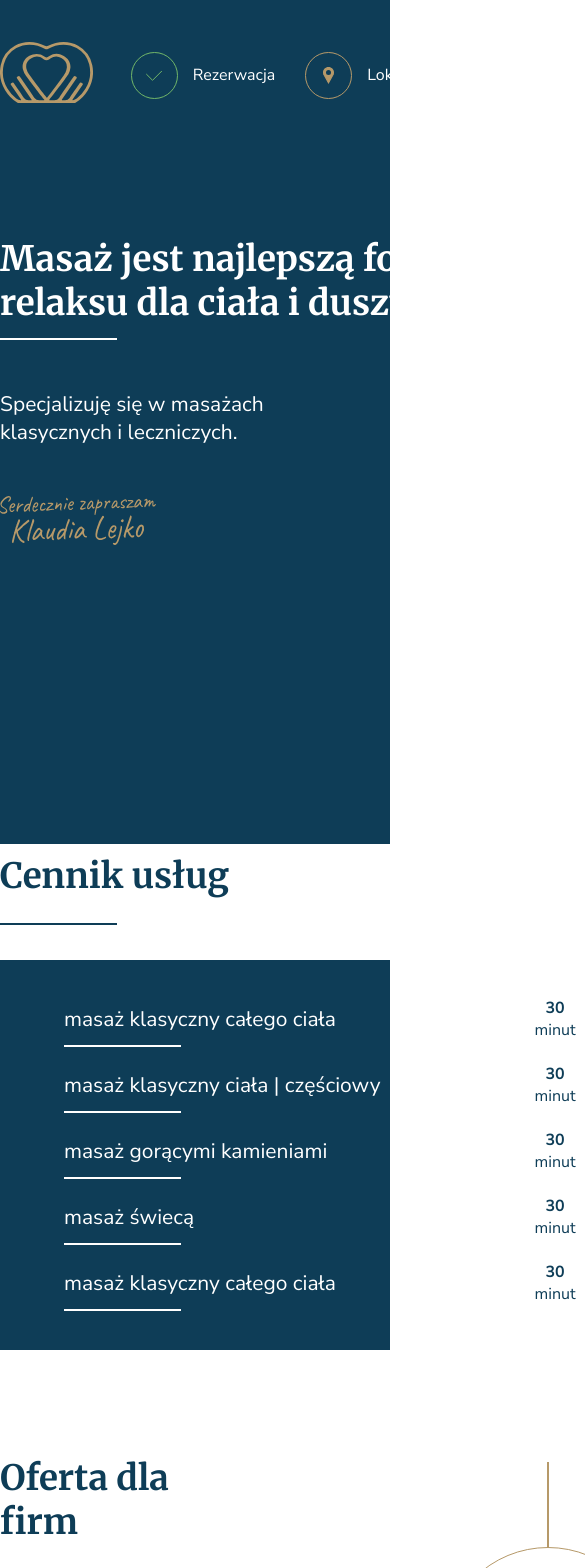
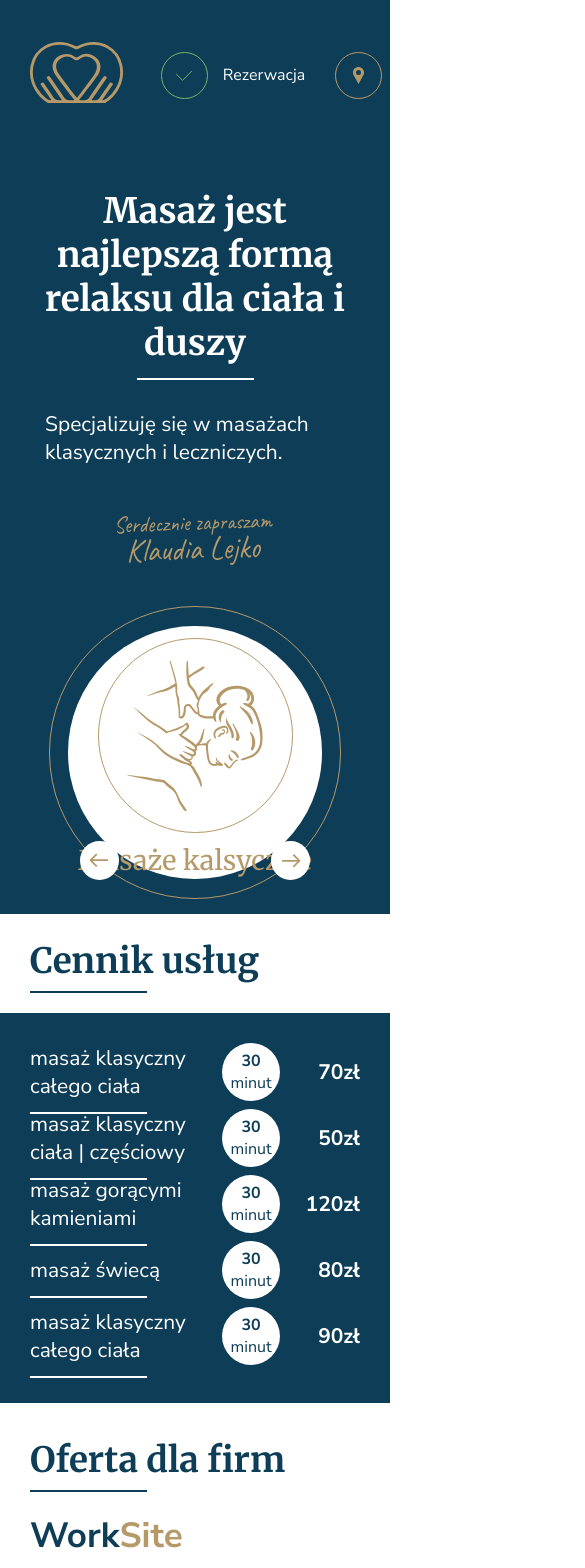
Before and after one commit to DBakalarski/swiat-masazu, a React (Create React App) app: page / in a window 390 px wide. Shown: the top 1568 px of the page, 585 px wide, since content can reach past the window. Built offline with nearby package versions, Linux system fonts and the light colour scheme.

Commit message:
Works as tablet view

```diff
--- a/src/App.scss
+++ b/src/App.scss
@@ -42,3 +42,11 @@ section {
         max-width: 1550px;
     }
 }
+
+@media (max-width: 992px) {
+    section {
+        width: 100vw;
+        padding: 0 30px;
+        overflow-x: hidden;
+    }
+}
--- a/src/Components/Header/Header.module.scss
+++ b/src/Components/Header/Header.module.scss
@@ -11,3 +11,14 @@
 .header_content {
     display: flex;
 }
+
+@media (max-width: 992px) {
+    .header {
+        height: auto;
+    }
+
+    .header_content {
+        flex-direction: column;
+        align-items: center;
+    }
+}
--- a/src/Components/Header/HeaderMenuClose.module.scss
+++ b/src/Components/Header/HeaderMenuClose.module.scss
@@ -4,7 +4,7 @@
     display: flex;
     padding-top: 42px;
     align-items: center;
-    width:600px;
+    width: 600px;
 }
 
 .nav {
@@ -13,7 +13,8 @@
 
 }
 
-.logo, .nav_item {
+.logo,
+.nav_item {
     cursor: pointer;
 }
 
@@ -36,7 +37,7 @@
 }
 
 .description {
-    margin-top: 128px;
+    margin-top: 80px;
     max-width: 600px;
 }
 
@@ -56,3 +57,36 @@
 .sign {
     padding-top: 50px;
 }
+
+@media (max-width: 992px) {
+    .header_menu {
+        width: auto;
+        justify-content: center;
+        ;
+    }
+
+    .description {
+        max-width: unset;
+        display: flex;
+        flex-direction: column;
+        align-items: center;
+    }
+
+    .main_description h1 {
+        text-align: center;
+    }
+
+    .separator {
+
+        margin: 13px auto 30px auto;
+    }
+
+    .header_container {
+        width: 100%;
+    }
+
+    .header_menu {
+        justify-content: space-between;
+        width: 100%;
+    }
+}
--- a/src/Components/Header/Slider.module.scss
+++ b/src/Components/Header/Slider.module.scss
@@ -24,13 +24,14 @@
         right: 50%;
         z-index: 0;
     }
+
     &::after {
         content: '';
         width: 100%;
         height: 100%;
         border: 1px solid $secondary-color;
         position: absolute;
-    z-index:1;
+        z-index: 1;
         border-radius: 50%;
         flex-shrink: 0;
     }
@@ -44,7 +45,6 @@
     @extend %center;
     flex-direction: column;
     position: relative;
-    ;
 }
 
 .circle_small {
@@ -100,3 +100,46 @@
         width: 4vw;
     }
 }
+
+@media (max-width: 992px) {
+    .slider {
+        margin-top: 50px;
+        width: 75vw;
+        height: 75vw;
+    }
+
+    .circle_big {
+        width: 65vw;
+        height: 65vw;
+    }
+
+    .circle_small {
+        width: 50vw;
+        height: 50vw;
+
+        img {
+            width: 70%;
+        }
+    }
+
+    .arrow_left {
+        left: 3vw;
+
+        img {
+            width: 10vw;
+        }
+    }
+
+    .arrow_right {
+        right: 3vw;
+
+        img {
+            width: 10vw;
+        }
+    }
+
+    .slider_title {
+        position: relative;
+        top: 10px;
+    }
+}
--- a/src/Components/OfficeOffer/OfficeOffer.module.scss
+++ b/src/Components/OfficeOffer/OfficeOffer.module.scss
@@ -198,3 +198,31 @@
         height: 380px;
     }
 }
+
+@media (max-width: 992px) {
+    .office {
+        overflow-y: hidden;
+    }
+
+    .office_container {
+        flex-direction: column;
+        padding-top: 0;
+        margin-top: 25px;
+    }
+
+    .separator {
+        margin-top: 8px;
+        margin-bottom: 20px;
+    }
+
+    .button {
+        font-size: 20px;
+        font-weight: bold;
+        border-width: 2px;
+        ;
+    }
+
+    .cricle_button {
+        display: block;
+    }
+}
--- a/src/Components/PregnantOffer/PregnantOffer.module.scss
+++ b/src/Components/PregnantOffer/PregnantOffer.module.scss
@@ -92,3 +92,14 @@
 }
 
 @media (min-width: 1600px) {}
+
+@media (max-width: 992px) {
+    .pregnant_container {
+        display: flex;
+        flex-direction: column;
+    }
+
+    .description_container {
+        align-items: flex-start;
+    }
+}
--- a/src/Components/Pricing/PriceItem.module.scss
+++ b/src/Components/Pricing/PriceItem.module.scss
@@ -80,3 +80,10 @@
         width: 80%;
     }
 }
+
+
+@media (max-width: 992px) {
+    .price_item {
+        width: 100%;
+    }
+}
--- a/src/Components/Pricing/Pricing.module.scss
+++ b/src/Components/Pricing/Pricing.module.scss
@@ -11,7 +11,6 @@
     font-size: 35px;
     font-family: $secondary-font;
     font-weight: bold;
-    ;
 }
 
 .separator {
@@ -33,7 +32,6 @@
     display: flex;
     align-items: center;
     justify-content: flex-end;
-    //padding: 25px 0;
 
     img {
         width: 80%;
@@ -49,3 +47,32 @@
         flex-grow: 1;
     }
 }
+
+@media (max-width: 992px) {
+    .pricing {
+        margin-top: 25px;
+        width: 100vw;
+        padding: 0;
+    }
+
+    .separator {
+        margin-top: 8px;
+        margin-bottom: 20px;
+    }
+
+    .massage_image {
+        display: none;
+    }
+
+    .price_list {
+        padding: 30px 30px 30px 30px;
+    }
+
+    .title {
+        padding-left: 30px;
+    }
+
+    .price_items {
+        width: 100%;
+    }
+}
```
Lines whose indentation alone changed are shown as unchanged.
